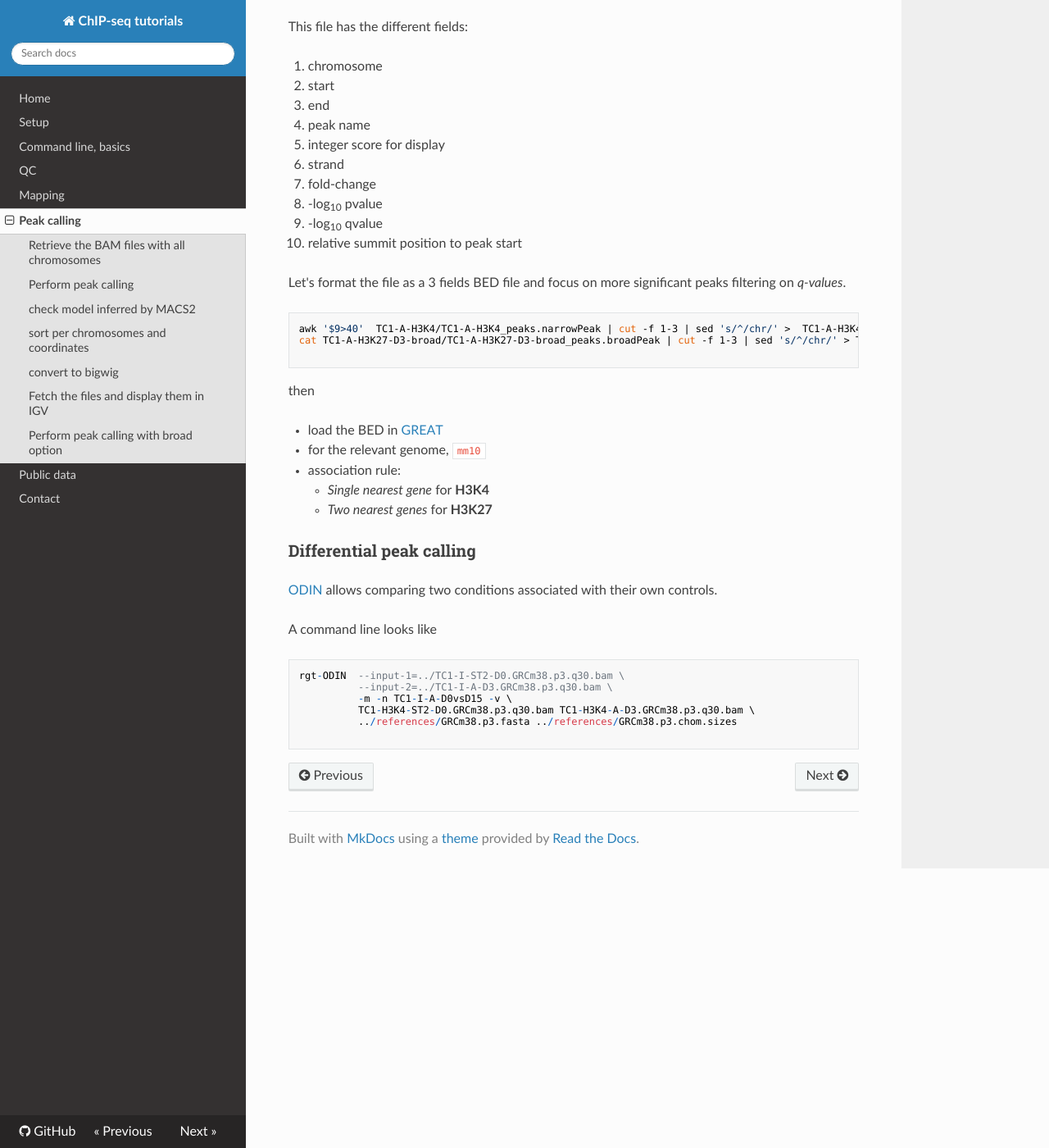
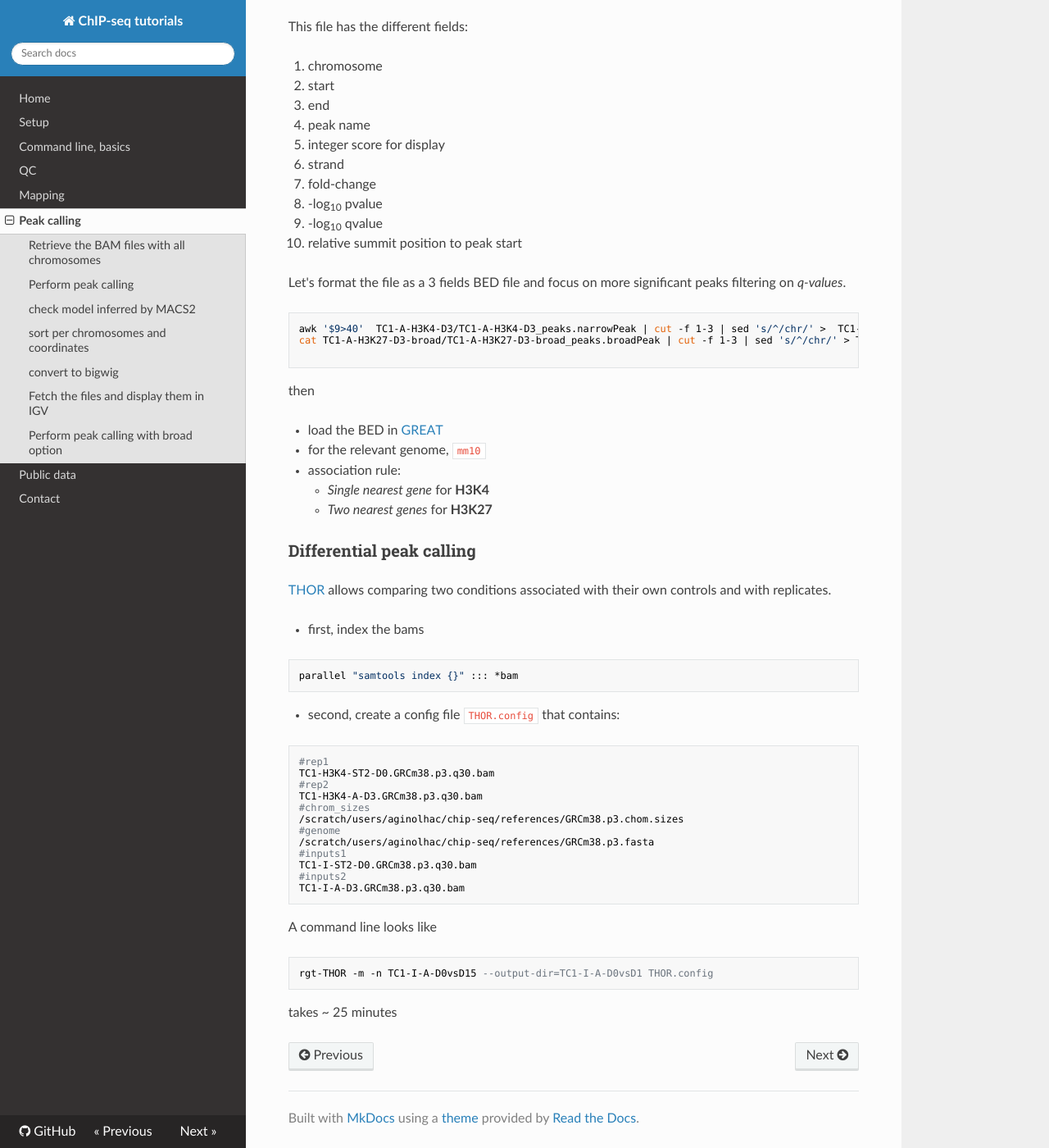
Before and after one commit to ginolhac/chip-seq, an MkDocs documentation site: the page built from docs/peak.md, in a window 1280 px wide and 1400 px high, scrolled down 1941 px. Shown: the whole window at 82% size. Built offline with MkDocs 1.6.1, drawn with Linux system fonts in a browser that asks for light colours; nearby versions of some CDN libraries; some of the changed text lies outside the part shown.

Commit message:
ODIN -> THOR

````diff
--- a/docs/peak.md
+++ b/docs/peak.md
@@ -84,7 +84,7 @@ Redo those sort and conversion steps but only for the folders that end with 'bro
 ```
 find TC*broad -name '*.bdg' | parallel "sort -k1,1 -k2,2n {} > {.}.sort.bdg"
 find TC*broad -name '*sort.bdg' | parallel -j 2 "bedGraphToBigWig {} \
-  /work/users/aginolhac/chip-seq/references/GRCm38.p3.chom.sizes {.}.bigwig"
+  /scratch/users/aginolhac/chip-seq/references/GRCm38.p3.chom.sizes {.}.bigwig"
 
 ```
 
@@ -95,7 +95,7 @@ The website [GREAT](http://bejerano.stanford.edu/great/public/html/) allows past
 
 ### predict functions of cis-regulatory regions
 
-Using the `TC1-A-H3K4_peaks.narrowPeak` file produced by MACS2.
+Using the `TC1-A-H3K4-D3_peaks.narrowPeak` file produced by MACS2.
 
 This file has the different fields:
 
@@ -113,7 +113,7 @@ This file has the different fields:
 Let's format the file as a 3 fields BED file and focus on more significant peaks filtering on *q-values*.
 
 ```
-awk '$9>40'  TC1-A-H3K4/TC1-A-H3K4_peaks.narrowPeak | cut -f 1-3 | sed 's/^/chr/' >  TC1-A-H3K4/TC1-A-H3K4_peaks.bed
+awk '$9>40'  TC1-A-H3K4-D3/TC1-A-H3K4-D3_peaks.narrowPeak | cut -f 1-3 | sed 's/^/chr/' >  TC1-A-H3K4-D3/TC1-A-H3K4_peaks.bed
 cat TC1-A-H3K27-D3-broad/TC1-A-H3K27-D3-broad_peaks.broadPeak | cut -f 1-3 | sed 's/^/chr/' > TC1-A-H3K27-D3-broad/TC1-A-H3K27-D3-broad_peaks.broad.bed
 
 ```
@@ -128,14 +128,34 @@ then
 
 ### Differential peak calling
 
-[ODIN](http://www.regulatory-genomics.org/odin-2/basic-introduction/) allows comparing two conditions associated with their own controls.
+[THOR](http://www.regulatory-genomics.org/thor-2/basic-intrstruction/) allows comparing two conditions associated with their own controls and with replicates.
+
+- first, index the bams
+
+```
+parallel "samtools index {}" ::: *bam
+```
+
+- second, create a config file `THOR.config` that contains:
+
+```
+#rep1
+TC1-H3K4-ST2-D0.GRCm38.p3.q30.bam
+#rep2
+TC1-H3K4-A-D3.GRCm38.p3.q30.bam
+#chrom_sizes
+/scratch/users/aginolhac/chip-seq/references/GRCm38.p3.chom.sizes
+#genome
+/scratch/users/aginolhac/chip-seq/references/GRCm38.p3.fasta
+#inputs1
+TC1-I-ST2-D0.GRCm38.p3.q30.bam
+#inputs2
+TC1-I-A-D3.GRCm38.p3.q30.bam
+```
 
 A command line looks like
 ```
-rgt-ODIN  --input-1=../TC1-I-ST2-D0.GRCm38.p3.q30.bam \
-          --input-2=../TC1-I-A-D3.GRCm38.p3.q30.bam \
-          -m -n TC1-I-A-D0vsD15 -v \
-          TC1-H3K4-ST2-D0.GRCm38.p3.q30.bam TC1-H3K4-A-D3.GRCm38.p3.q30.bam \
-          ../references/GRCm38.p3.fasta ../references/GRCm38.p3.chom.sizes
+rgt-THOR -m -n TC1-I-A-D0vsD15 --output-dir=TC1-I-A-D0vsD1 THOR.config
+```
 
-```
+takes ~ 25 minutes
````
Also changed, not shown: singularity.md (added, +77 -0 lines).
